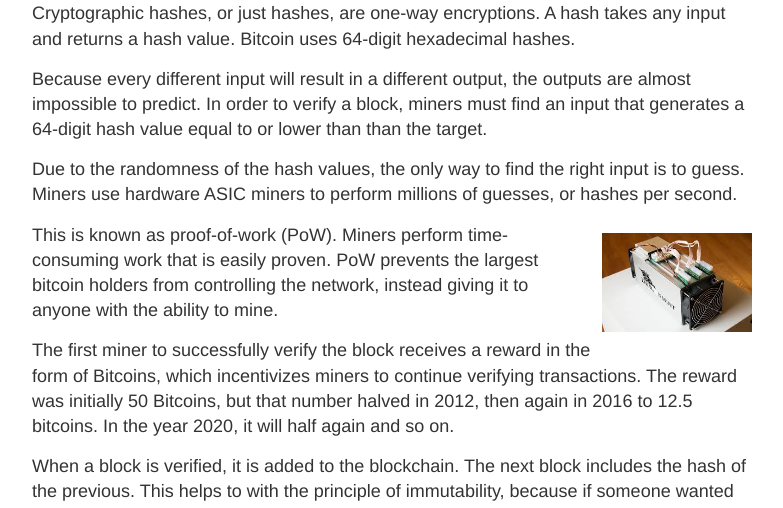
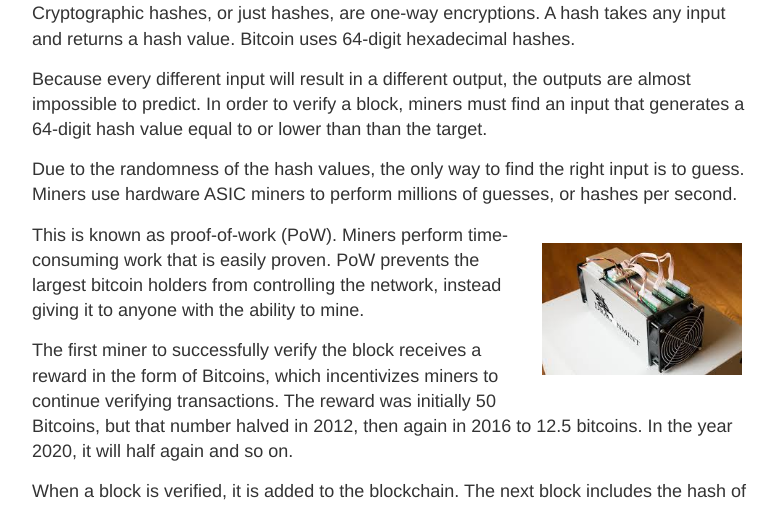
Before and after one commit to homebodygym/homebodygym, a Jekyll site: the page built from pages/bitcoin/bitcoin.md, in a window 1280 px wide. Shown: the part 2716-3224 px from the top of the page, without its empty margins (248-1031 px from the left). Built offline with Jekyll 4.4.1, drawn with Linux system fonts in a browser that asks for light colours.

Commit message:
image fixes

```diff
--- a/pages/bitcoin/bitcoin.md
+++ b/pages/bitcoin/bitcoin.md
@@ -70,7 +70,7 @@ Because every different input will result in a different output, the outputs are
 
 Due to the randomness of the hash values, the only way to find the right input is to guess. Miners use hardware ASIC miners to perform millions of guesses, or hashes per second.
 
-![ASIC](/img/bitcoin/dragonmint.jpg){: .img-small .img-right}
+![ASIC](/img/bitcoin/dragonmint.jpg){: .img-side}
 
 This is known as proof-of-work (PoW). Miners perform time-consuming work that is easily proven. PoW prevents the largest bitcoin holders from controlling the network, instead giving it to anyone with the ability to mine.
 
@@ -78,7 +78,7 @@ The first miner to successfully verify the block receives a reward in the form o
 
 When a block is verified, it is added to the blockchain. The next block includes the hash of the previous. This helps to with the principle of immutability, because if someone wanted to change a block, they would have to change all the following blocks too.
 
-![Miners](/img/bitcoin/miners.jpg)
+![Miners](/img/bitcoin/miners.jpeg)
 
 The concept of mining also introduces the principle of scarcity to Bitcoin. Because the reward for mining is halved repeatedly, the total number of Bitcoins that exist will never exceed 21 million. By the year 2140, all Bitcoins will be mined, and miners will only receive transaction fees for verifying blocks.
 
--- a/style.scss
+++ b/style.scss
@@ -367,6 +367,15 @@ color: #4183c4;
   max-width: 150px;
 }
 
+.img-side {
+  float: right;
+  margin-left: 10px;
+  margin-bottom: 10px;
+  margin-top: 10px;
+  max-width: 220px;
+  padding: 10px;
+}
+
 .page-subtitle {
   padding: 0;
   margin: 0;
```
